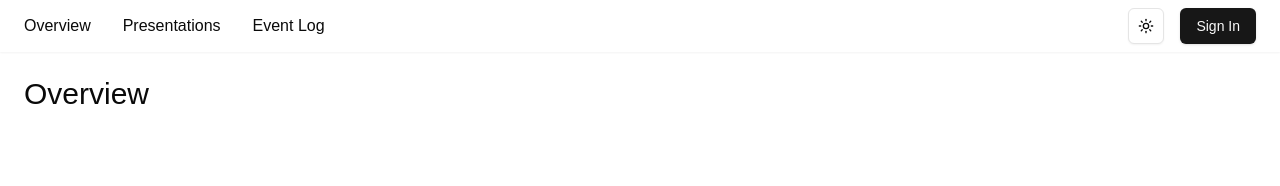
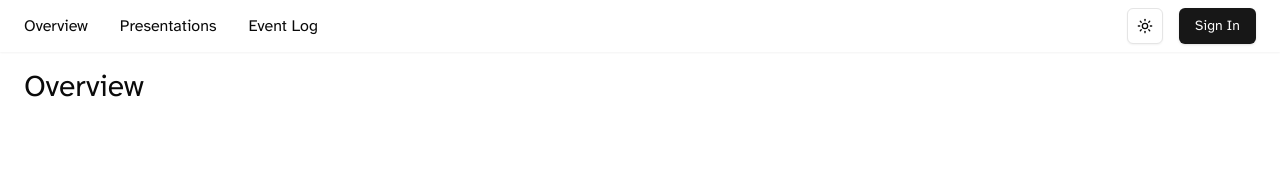
Before and after one commit to ManhTin/revealjs-analytics, a Next.js app: page / in a window 1280 px wide. Shown: the top 186 px of the page. Built offline with nearby package versions, Linux system fonts and the light colour scheme; no server answers.

Commit message:
feat: set font and base pages

```diff
--- /dev/null
+++ b/src/app/(root)/events/page.tsx
@@ -0,0 +1,3 @@
+export default function EventsPage() {
+  return <h1 className="text-3xl">Events</h1>;
+}
--- a/src/app/(root)/layout.tsx
+++ b/src/app/(root)/layout.tsx
@@ -1,22 +1,24 @@
 import type { Metadata } from "next";
-import { Geist, Geist_Mono } from "next/font/google";
+import { Atkinson_Hyperlegible, JetBrains_Mono } from "next/font/google";
 import "@/app/globals.css";
 import Navbar from "@/components/navbar";
 import { ThemeProvider } from "@/components/theme-provider";
 
-const geistSans = Geist({
-  variable: "--font-geist-sans",
+const atkinsonHyperlegible = Atkinson_Hyperlegible({
+  variable: "--font-atkinson-hyperlegible",
+  weight: "400",
   subsets: ["latin"],
 });
 
-const geistMono = Geist_Mono({
-  variable: "--font-geist-mono",
+const jetbrainsMono = JetBrains_Mono({
+  variable: "--font-jetbrains-mono",
+  weight: "400",
   subsets: ["latin"],
 });
 
 export const metadata: Metadata = {
-  title: "Create Next App",
-  description: "Generated by create next app",
+  title: "reveal.js Analytics",
+  description: "Analytics for reveal.js presentations",
 };
 
 export default function RootLayout({
@@ -25,8 +27,11 @@ export default function RootLayout({
   children: React.ReactNode;
 }>) {
   return (
-    <html lang="en">
-      <body className={`${geistSans.variable} ${geistMono.variable} antialiased`}>
+    <html
+      lang="en"
+      className={`${atkinsonHyperlegible.className} ${jetbrainsMono.variable} antialiased`}
+    >
+      <body>
         <ThemeProvider
           attribute="class"
           defaultTheme="system"
@@ -34,7 +39,7 @@ export default function RootLayout({
           disableTransitionOnChange
         >
           <Navbar />
-          {children}
+          <div className="px-6 py-4">{children}</div>
         </ThemeProvider>
       </body>
     </html>
--- a/src/app/(root)/page.tsx
+++ b/src/app/(root)/page.tsx
@@ -1,7 +1,3 @@
 export default function HomePage() {
-  return (
-    <div className="px-6 py-6">
-      <h1 className="text-3xl">Overview</h1>
-    </div>
-  );
+  return <h1 className="text-3xl">Overview</h1>;
 }
--- /dev/null
+++ b/src/app/(root)/presentations/page.tsx
@@ -0,0 +1,3 @@
+export default function PresentationsPage() {
+  return <h1 className="text-3xl">Presentations</h1>;
+}
--- a/src/app/globals.css
+++ b/src/app/globals.css
@@ -1,10 +1,6 @@
 @tailwind base;
 @tailwind components;
 @tailwind utilities;
-
-body {
-  font-family: Arial, Helvetica, sans-serif;
-}
 
 @layer base {
   :root {
--- a/tailwind.config.ts
+++ b/tailwind.config.ts
@@ -9,6 +9,10 @@ export default {
   ],
   theme: {
   	extend: {
+			fontFamily: {
+        sans: ['var(--font-atkinson-hyperlegible)'],
+        mono: ['var(--font-jetbrains-mono)'],
+      },
   		colors: {
   			background: 'hsl(var(--background))',
   			foreground: 'hsl(var(--foreground))',
```
